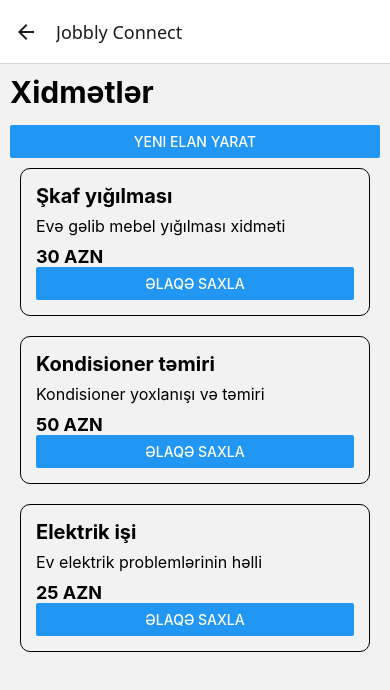
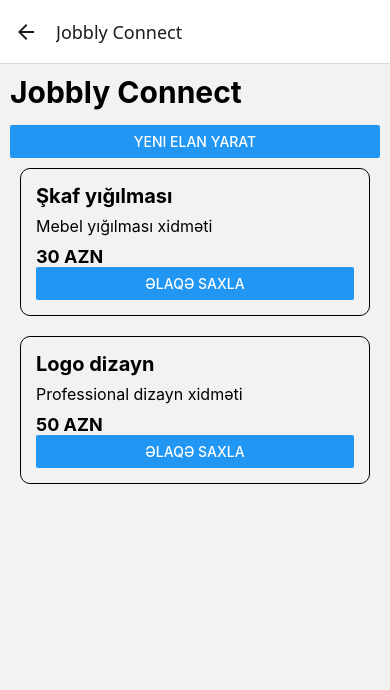
Before and after one commit to asgerovsky/jobbly-connect, a React Native app: screen /Home in a window 390 px wide. Shown: the top 690 px of the page. Built offline with nearby package versions, Linux system fonts and the light colour scheme.

Commit message:
Update HomeScreen for jobs

```diff
--- a/src/screens/HomeScreen.js
+++ b/src/screens/HomeScreen.js
@@ -1,71 +1,122 @@
-import React from 'react';
-import { View, Text, FlatList, StyleSheet, Button } from 'react-native';
+import React, { useEffect, useState } from 'react';
+import {
+  View,
+  Text,
+  FlatList,
+  StyleSheet,
+  Button,
+  ActivityIndicator
+} from 'react-native';
 
 import ServiceCard from '../components/ServiceCard';
 
+// Supabase qoşulması sonra əlavə olunacaq
+
 export default function HomeScreen({ navigation }) {
 
-  const services = [
+  const [jobs, setJobs] = useState([]);
+  const [loading, setLoading] = useState(true);
+
+
+  useEffect(() => {
+
+    loadJobs();
+
+  }, []);
+
+
+  const loadJobs = async () => {
+
+    // Burada Supabase-dən jobs gələcək
+    // Hazırda test məlumatıdır
+
+    const data = [
       {
         id: '1',
         title: 'Şkaf yığılması',
         price: 30,
-      description: 'Evə gəlib mebel yığılması xidməti'
+        description: 'Mebel yığılması xidməti'
       },
       {
         id: '2',
-      title: 'Kondisioner təmiri',
+        title: 'Logo dizayn',
         price: 50,
-      description: 'Kondisioner yoxlanışı və təmiri'
-    },
-    {
-      id: '3',
-      title: 'Elektrik işi',
-      price: 25,
-      description: 'Ev elektrik problemlərinin həlli'
+        description: 'Professional dizayn xidməti'
       }
     ];
 
+
+    setJobs(data);
+    setLoading(false);
+
+  };
+
+
+  if (loading) {
     return (
+      <ActivityIndicator size="large" />
+    );
+  }
+
+
+  return (
+
     <View style={styles.container}>
 
+
       <Text style={styles.header}>
-        Xidmətlər
+        Jobbly Connect
       </Text>
+
 
       <Button
         title="Yeni elan yarat"
         onPress={() => navigation.navigate('CreateService')}
       />
 
+
       <FlatList
-        data={services}
-        keyExtractor={(item) => item.id}
+
+        data={jobs}
+
+        keyExtractor={(item)=>item.id}
+
         renderItem={({item}) => (
+
           <ServiceCard
+
             title={item.title}
+
             price={item.price}
+
             description={item.description}
-          />
-        )}
+
           />
 
+        )}
+
+      />
+
+
     </View>
+
   );
 }
 
 
+
 const styles = StyleSheet.create({
 
-  container: {
-    flex: 1,
-    padding: 10,
+  container:{
+    flex:1,
+    padding:10
   },
 
-  header: {
-    fontSize: 30,
-    fontWeight: 'bold',
-    marginBottom: 15,
-  },
+
+  header:{
+    fontSize:30,
+    fontWeight:'bold',
+    marginBottom:15
+  }
 
 });
```
Lines whose indentation alone changed are shown as unchanged.
